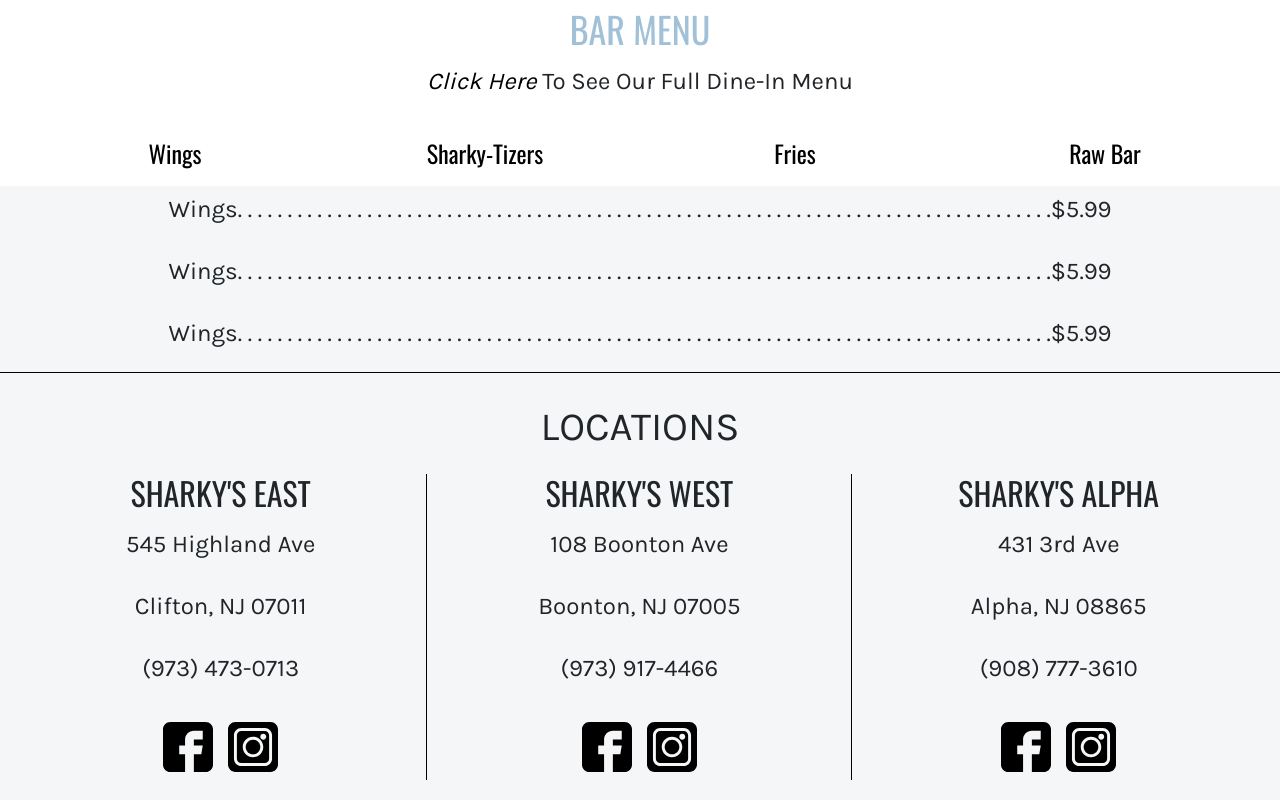
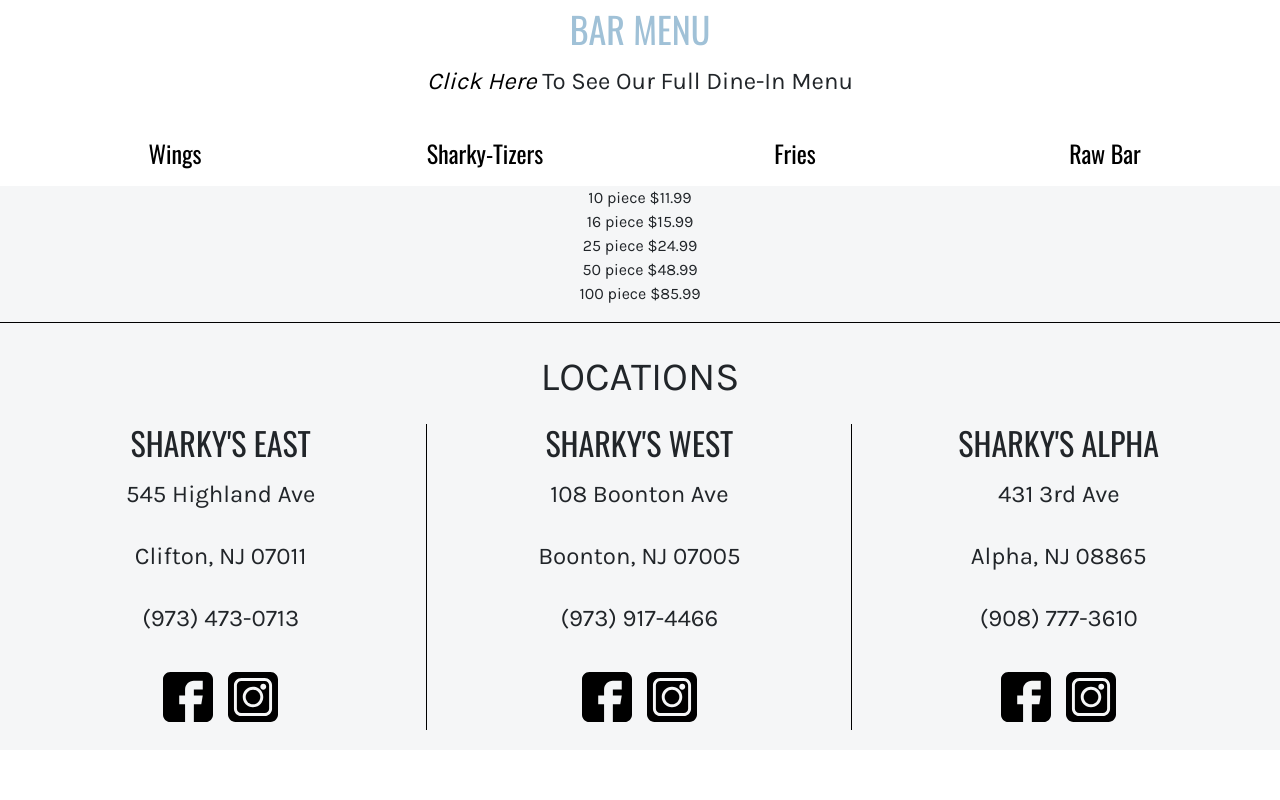
Before and after one commit to dengroxana/sharkys-wings-nj, a React (Create React App) app in the folder sharkys-wings-nj/: page / in a window 1280 px wide. Shown: the part 2140-2940 px from the top of the page. After the commit the page ends 2890 px from the top, so only its background shows below. Built offline with nearby package versions, Linux system fonts and the light colour scheme.

Commit message:
menu items

```diff
--- /dev/null
+++ b/sharkys-wings-nj/src/components/Wings.css
@@ -0,0 +1,21 @@
+ul.leaders {
+    max-width: 40em;
+    padding: 0;
+    overflow-x: hidden;
+    list-style: none}
+ul.leaders li:before {
+    float: left;
+    width: 0;
+    white-space: nowrap;
+    content:
+ ". . . . . . . . . . . . . . . . . . . . "
+ ". . . . . . . . . . . . . . . . . . . . "
+ ". . . . . . . . . . . . . . . . . . . . "
+ ". . . . . . . . . . . . . . . . . . . . "}
+ul.leaders span:first-child {
+    padding-right: 0.33em;
+    background: white}
+ul.leaders span + span {
+    float: right;
+    padding-left: 0.33em;
+    background: white}
--- a/sharkys-wings-nj/src/components/Wings.jsx
+++ b/sharkys-wings-nj/src/components/Wings.jsx
@@ -3,9 +3,13 @@ function Wings() {
 
   return (
     <div className="menuList">
-      <p>Wings. . . . . . . . . . . . . . . . . . . . . . . . . . . . . . . . . . . . . . . . . . . . . . . . . . . . . . . . . . . . . . . . . . . . . . . . . . . . . . . . . .$5.99</p>
-      <p>Wings. . . . . . . . . . . . . . . . . . . . . . . . . . . . . . . . . . . . . . . . . . . . . . . . . . . . . . . . . . . . . . . . . . . . . . . . . . . . . . . . . .$5.99</p>
-      <p>Wings. . . . . . . . . . . . . . . . . . . . . . . . . . . . . . . . . . . . . . . . . . . . . . . . . . . . . . . . . . . . . . . . . . . . . . . . . . . . . . . . . .$5.99</p>
+ <ul className="leaders">
+ <li><span>10 piece </span><span>$11.99 </span></li>
+ <li><span>16 piece</span> <span>$15.99</span> </li>
+ <li><span>25 piece</span> <span>$24.99</span> </li>
+ <li><span>50 piece</span> <span>$48.99</span> </li>
+ <li><span>100 piece</span> <span>$85.99</span></li>
+ </ul>
     </div>
   )
 }
```
